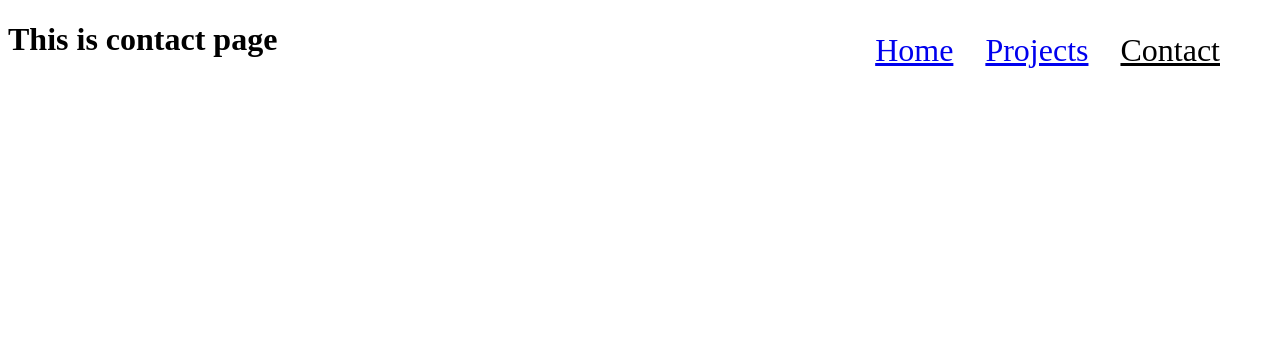
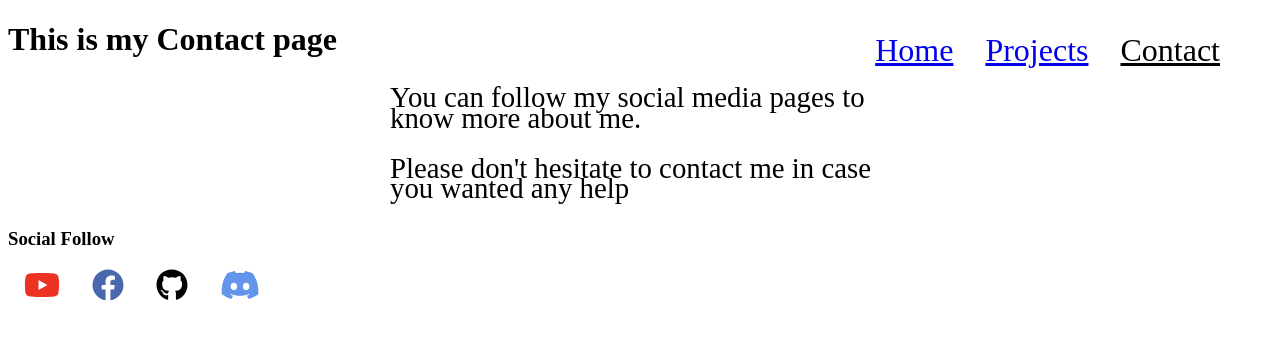
Before and after one commit to GeorgeSai/portfolio, a React (Create React App) app: page /contact in a window 1280 px wide. Shown: the top 340 px of the page. Built offline with nearby package versions, Linux system fonts and the light colour scheme.

Commit message:
Completed

```diff
--- a/package.json
+++ b/package.json
@@ -3,6 +3,9 @@
   "version": "0.1.0",
   "private": true,
   "dependencies": {
+    "@fortawesome/fontawesome-svg-core": "^1.2.35",
+    "@fortawesome/free-brands-svg-icons": "^5.15.3",
+    "@fortawesome/react-fontawesome": "^0.1.14",
     "@testing-library/jest-dom": "^5.14.1",
     "@testing-library/react": "^11.2.7",
     "@testing-library/user-event": "^12.8.3",
--- a/src/Pages/Contact.js
+++ b/src/Pages/Contact.js
@@ -1,9 +1,50 @@
 import React from 'react'
+// import {FaFacebook,FaYoutube} from 'react-icons/fa';
+import Ptext from '../Components/Ptext'
+import {FontAwesomeIcon} from '@fortawesome/react-fontawesome';
+import { faYoutube, faFacebook, faGithub, faDiscord} from '@fortawesome/free-brands-svg-icons';
 
 export default function Contact() {
     return (
+        <div className="containe">
+        <h1 className = "heroheding">
+        <span>This is my </span>
+        <span> Contact page</span></h1>
+        <div className="recentprojects">
+            <Ptext>You can follow my social media pages to know more about me. </Ptext>
+            <Ptext>Please don't hesitate to contact me in case you wanted any help</Ptext>
+        </div>
         <div>
-            <h1>This is contact page</h1>
+            {/* <a href="https://www.youtube.com/watch?v=mB4uHPqcU8E"
+            className="youtubesocial">FaYoutube</a> */}
         </div>
+
+        <div class="social-container">
+      <h3>Social Follow</h3>
+      <a href="https://www.youtube.com/watch?v=mB4uHPqcU8E" target="_blank" rel="noreferrer"
+        className="youtube social">
+        <FontAwesomeIcon icon={faYoutube} size="2x" />
+      </a>
+      <a href="https://www.facebook.com/george.saifi" target="_blank" rel="noreferrer"
+        className="facebook social">
+        <FontAwesomeIcon icon={faFacebook} size="2x" />
+      </a>
+      <a href="https://github.com/GeorgeSai" target="_blank" rel="noreferrer"
+        className="github social">
+        <FontAwesomeIcon icon={faGithub} size="2x" />
+      </a>
+      <a href="https://discordapp.com/users/GeorgeSaifi#8189" target="_blank" rel="noreferrer"
+        className="discord social">
+        <FontAwesomeIcon icon={faDiscord} size="2x" />
+      </a>
+
+
+
+
+        </div>
+
+
+        </div>
+
     );
 }
--- a/src/index.css
+++ b/src/index.css
@@ -1,3 +1,30 @@
 actions {
     position: center;
 }
+
+.social container {
+    background-color: #eee;
+    padding: 25px 50px;
+}
+a.social {
+    margin: 0 1rem;
+    transition: transform 250ms;
+    display: inline-block;
+  }
+  a.social:hover {
+    transform: translateY(-5px);
+  }
+
+  a.youtube {
+    color: #eb3223;
+  }
+
+  a.facebook {
+    color: #4968ad;
+  }
+  a.github{
+      color:black
+  }
+  a.discord{
+      color:cornflowerblue
+  }
```
Also changed, not shown: 1 other file (tests, documents, lock files or other folders).
